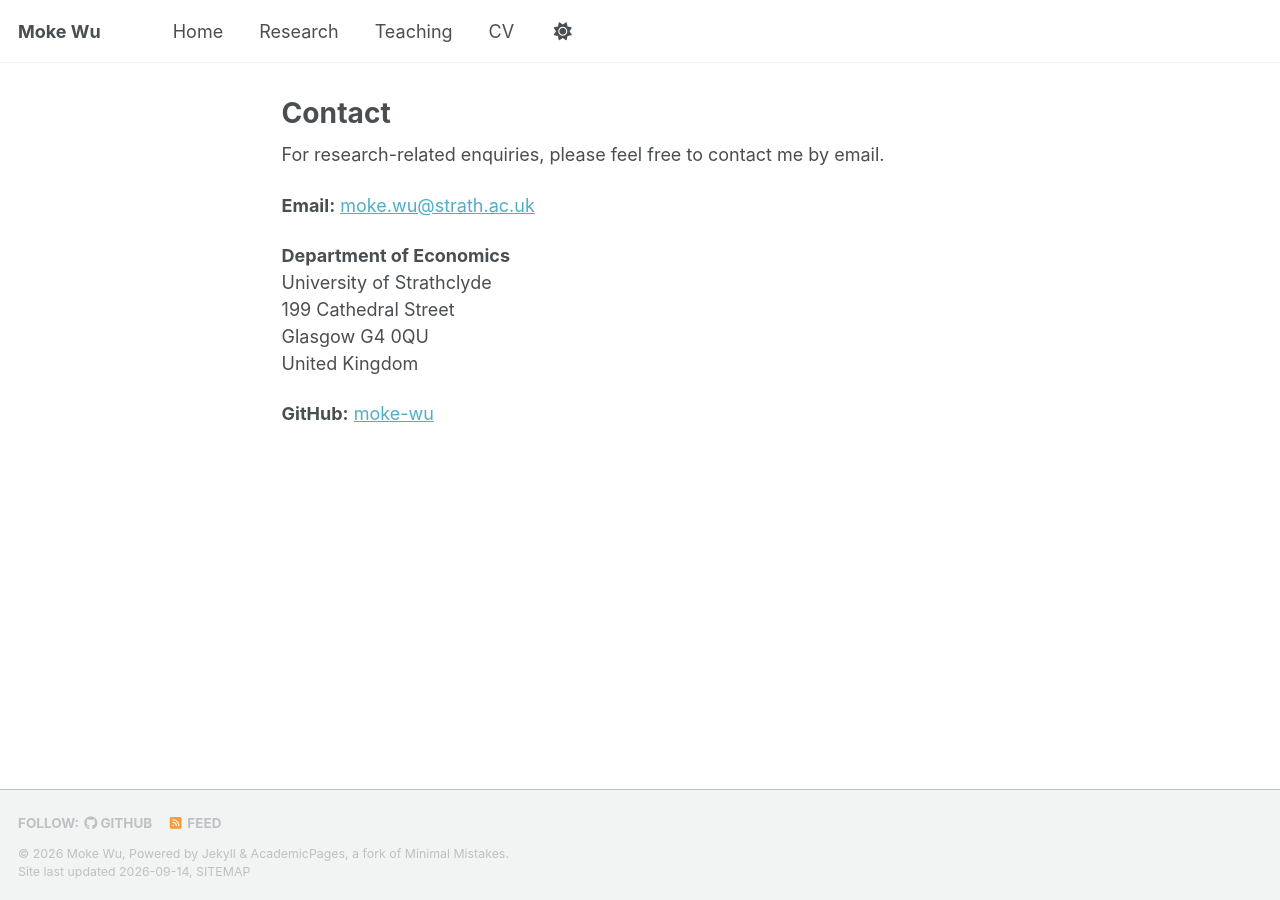
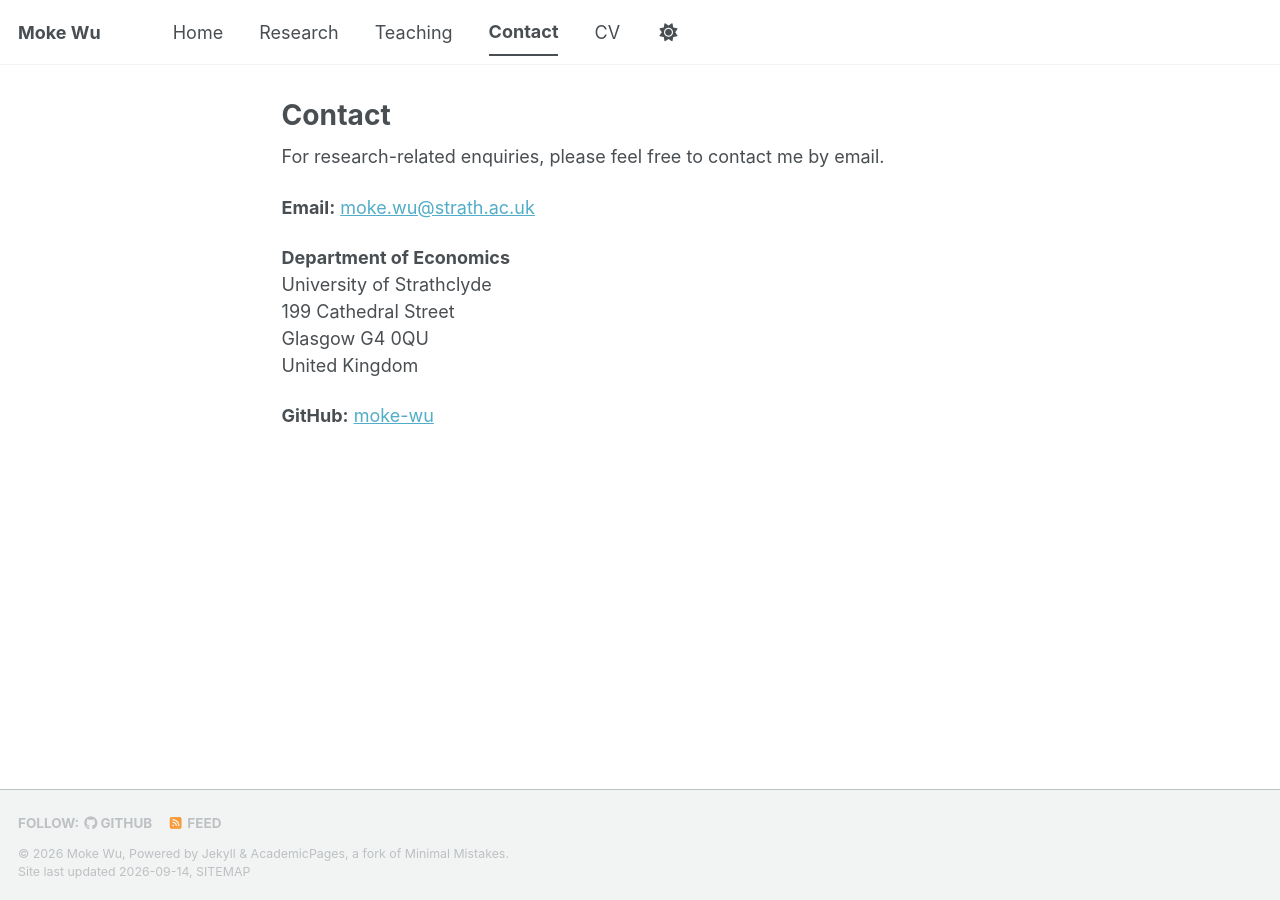
Before and after one commit to kolum1214-ui/mokewu.github.io, a Jekyll site: the page built from _pages/contact.md, in a window 1280 px wide. Built offline with Jekyll 4.4.1, drawn with Linux system fonts in a browser that asks for light colours; a style sheet for code colours, icons or effects is not loaded.

Commit message:
Update navigation.yml

```diff
--- a/_data/navigation.yml
+++ b/_data/navigation.yml
@@ -1,5 +1,4 @@
-# The following is the order of the links in the header of the website.
-
+# main links
 main:
   - title: "Home"
     url: /
@@ -10,5 +9,8 @@ main:
   - title: "Teaching"
     url: /teaching/
 
+  - title: "Contact"
+    url: /contact/
+
   - title: "CV"
     url: /cv/
```
